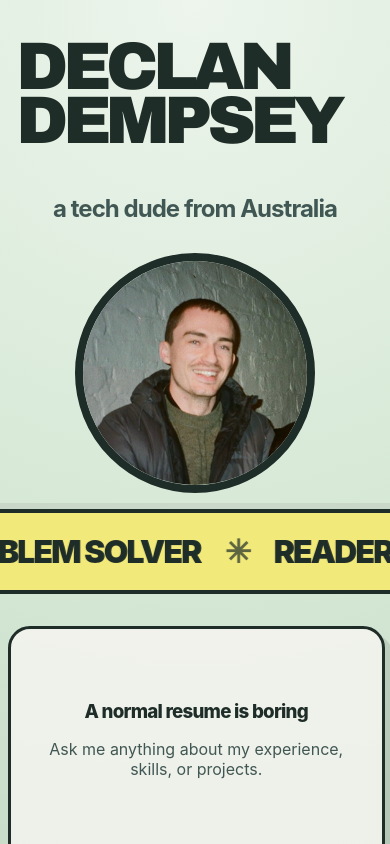
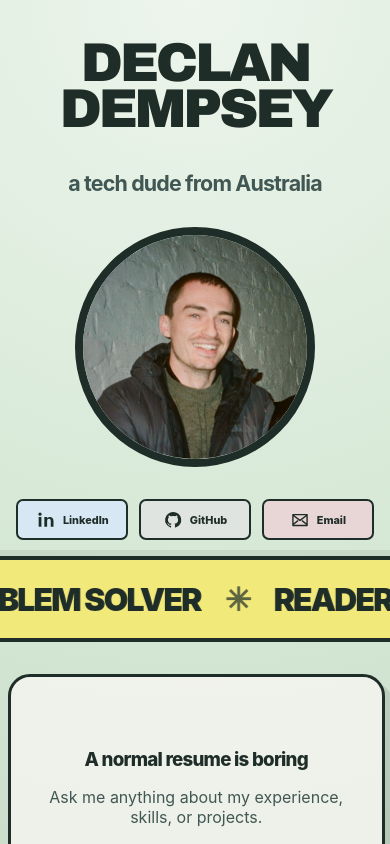
Before and after one commit to dpdempsey/my-resume-chatbot, an Angular app: page / in a window 390 px wide. Shown: the top 844 px of the page. Built offline with nearby package versions, Linux system fonts and the light colour scheme.

Commit message:
feat: responsiveness and styling

```diff
--- a/src/app/components/header/header.component.css
+++ b/src/app/components/header/header.component.css
@@ -68,6 +68,10 @@
   .hero__wrapper {
     transition: none;
   }
+
+  .contact-link {
+    transition: none;
+  }
 }
 
 .hero__picture {
@@ -78,6 +82,55 @@
 
 .hero__stats {
   width: 100%;
+}
+
+.contact-links {
+  display: grid;
+  grid-template-columns: repeat(3, minmax(0, 1fr));
+  gap: 0.55rem;
+  width: 100%;
+}
+
+.contact-link {
+  display: flex;
+  align-items: center;
+  justify-content: center;
+  gap: 0.45rem;
+  min-width: 0;
+  padding: 0.7rem 0.45rem;
+  border: 2px solid var(--ink);
+  border-radius: 7px;
+  color: var(--ink);
+  font-size: clamp(0.7rem, 1.1vw, 0.9rem);
+  font-weight: 800;
+  text-decoration: none;
+  transition: transform 180ms ease, box-shadow 180ms ease, background-color 180ms ease;
+}
+
+.contact-link:hover,
+.contact-link:focus-visible {
+  transform: translateY(-3px);
+  box-shadow: 4px 5px 0 var(--ink);
+  outline: none;
+}
+
+.contact-link__icon {
+  width: 1.25rem;
+  height: 1.25rem;
+  flex: 0 0 1.25rem;
+  fill: currentColor;
+}
+
+.contact-link--linkedin {
+  background: #d8e7f4;
+}
+
+.contact-link--github {
+  background: #dfe4e1;
+}
+
+.contact-link--email {
+  background: #e8d5d6;
 }
 
 .stats-panel {
@@ -218,19 +271,54 @@
     padding-top: 2.5rem;
   }
 
+  .hero__copy {
+    align-items: center;
+    width: 100%;
+    margin-left: 0;
+    text-align: center;
+  }
+
+  .hero__name,
+  .hero__title {
+    text-align: center;
+  }
+
+  .hero__title {
+    width: min(100%, 34rem);
+    margin-top: 0.5rem;
+    margin-right: auto;
+    margin-left: auto;
+  }
+
   .hero__stats {
     width: 100%;
     justify-self: stretch;
   }
 
   .hero__visual {
-    width: min(100%, 350px);
+    width: min(100%, 280px);
   }
 
   .hero__wrapper {
     justify-self: center;
   }
 
+}
+
+@media (max-width: 560px) {
+  .contact-links {
+    grid-template-columns: repeat(3, 1fr);
+    gap: 0.65rem;
+    width: 100%;
+  }
+
+  .contact-link {
+    justify-content: center;
+    width: auto;
+    min-height: 0;
+    padding: 0.55rem 0.35rem;
+    font-size: 0.68rem;
+  }
 }
 
 @media (max-width: 560px) {
@@ -255,10 +343,19 @@
 
   .hero__name {
     order: 1;
+    width: 100%;
+    font-size: clamp(3rem, 14vw, 5rem);
+    line-height: 0.84;
+    letter-spacing: -0.06em;
   }
 
   .hero__title {
     order: 2;
+    width: 100%;
+    max-width: 100%;
+    margin-top: 0.5rem;
+    font-size: clamp(1.25rem, 5.5vw, 2rem);
+    line-height: 1.08;
   }
 
   .hero__wrapper {
@@ -267,8 +364,11 @@
     height: auto;
   }
 
+  .contact-links {
+    order: 4;
+  }
+
   .hero__stats {
-    order: 4;
     width: min(100%, 240px);
   }
 
--- a/src/app/components/header/header.component.ts
+++ b/src/app/components/header/header.component.ts
@@ -1,5 +1,4 @@
-import { Component, inject, Input } from '@angular/core';
-import { LiveStatsService } from '../../services/live-stats.service';
+import { Component, Input } from '@angular/core';
 import { NgOptimizedImage } from '@angular/common';
 
 @Component({
@@ -18,22 +17,26 @@ import { NgOptimizedImage } from '@angular/common';
           <img class="hero__picture" ngSrc="/me.jpg" width="719" height="719" priority alt="Declan Dempsey">
         </div>
 
-        <!-- <div class="hero__stats" aria-label="key statistics">
-          <div class="stats-panel">
-            <div class="stats-panel__row">
-              <span class="stats-panel__label">currently in</span>
-              <strong>London 🇬🇧</strong>
-            </div>
-            <div class="stats-panel__row stats-panel__row--reading">
-              <span class="stats-panel__label">currently reading</span>
-              <strong>Just like you</strong>
-            </div>
-            <div class="stats-panel__row">
-              <span class="stats-panel__label">coding clock</span>
-              <strong>{{ stats.codingSeconds() }} seconds</strong>
-            </div>
-          </div>
-        </div> -->
+        <nav class="contact-links" aria-label="Contact links">
+          <a class="contact-link contact-link--linkedin" href="https://www.linkedin.com/in/declan-dempsey" target="_blank" rel="noreferrer">
+            <svg class="contact-link__icon" viewBox="0 0 24 24" aria-hidden="true">
+              <path d="M6.5 8.5H3.2V20h3.3V8.5ZM4.85 3A2 2 0 1 0 4.8 7a2 2 0 0 0 .05-4ZM21 13.4c0-3.45-1.84-5.05-4.3-5.05-1.98 0-2.86 1.1-3.35 1.87V8.5H10V20h3.35v-6.18c0-1.63.3-3.2 2.32-3.2 2 0 2.03 1.86 2.03 3.3V20H21v-6.6Z" />
+            </svg>
+            <span>LinkedIn</span>
+          </a>
+          <a class="contact-link contact-link--github" href="https://github.com/dpdempsey" target="_blank" rel="noreferrer">
+            <svg class="contact-link__icon" viewBox="0 0 24 24" aria-hidden="true">
+              <path d="M12 2.5a9.5 9.5 0 0 0-3 18.51c.48.09.65-.21.65-.46v-1.63c-2.65.58-3.21-1.12-3.21-1.12-.43-1.1-1.06-1.4-1.06-1.4-.87-.6.07-.59.07-.59.96.07 1.46.99 1.46.99.85 1.45 2.23 1.03 2.77.79.09-.62.33-1.03.6-1.27-2.12-.24-4.35-1.06-4.35-4.72 0-1.04.37-1.89.98-2.56-.1-.24-.42-1.21.1-2.52 0 0 .8-.26 2.62.98A9.15 9.15 0 0 1 12 7.18c.81 0 1.63.11 2.4.32 1.82-1.24 2.62-.98 2.62-.98.52 1.31.2 2.28.1 2.52.61.67.98 1.52.98 2.56 0 3.67-2.23 4.48-4.36 4.72.34.29.64.86.64 1.74v2.59c0 .25.17.55.66.46A9.5 9.5 0 0 0 12 2.5Z" />
+            </svg>
+            <span>GitHub</span>
+          </a>
+          <a class="contact-link contact-link--email" href="mailto:website@declandempsey.dev">
+            <svg class="contact-link__icon" viewBox="0 0 24 24" aria-hidden="true">
+              <path d="M3.5 5.5h17v13h-17v-13Zm1.1 1.4 6.9 5.3a.8.8 0 0 0 1 0l6.9-5.3M4.1 17.1l5.1-4M19.9 17.1l-5.1-4" fill="none" stroke="currentColor" stroke-linecap="round" stroke-linejoin="round" stroke-width="1.7" />
+            </svg>
+            <span>Email</span>
+          </a>
+        </nav>
 
       </div>
     </section>
@@ -43,5 +46,4 @@ import { NgOptimizedImage } from '@angular/common';
 export class HeaderComponent {
   @Input() name = '';
   @Input() title = '';
-  stats = inject(LiveStatsService);
 }
```
